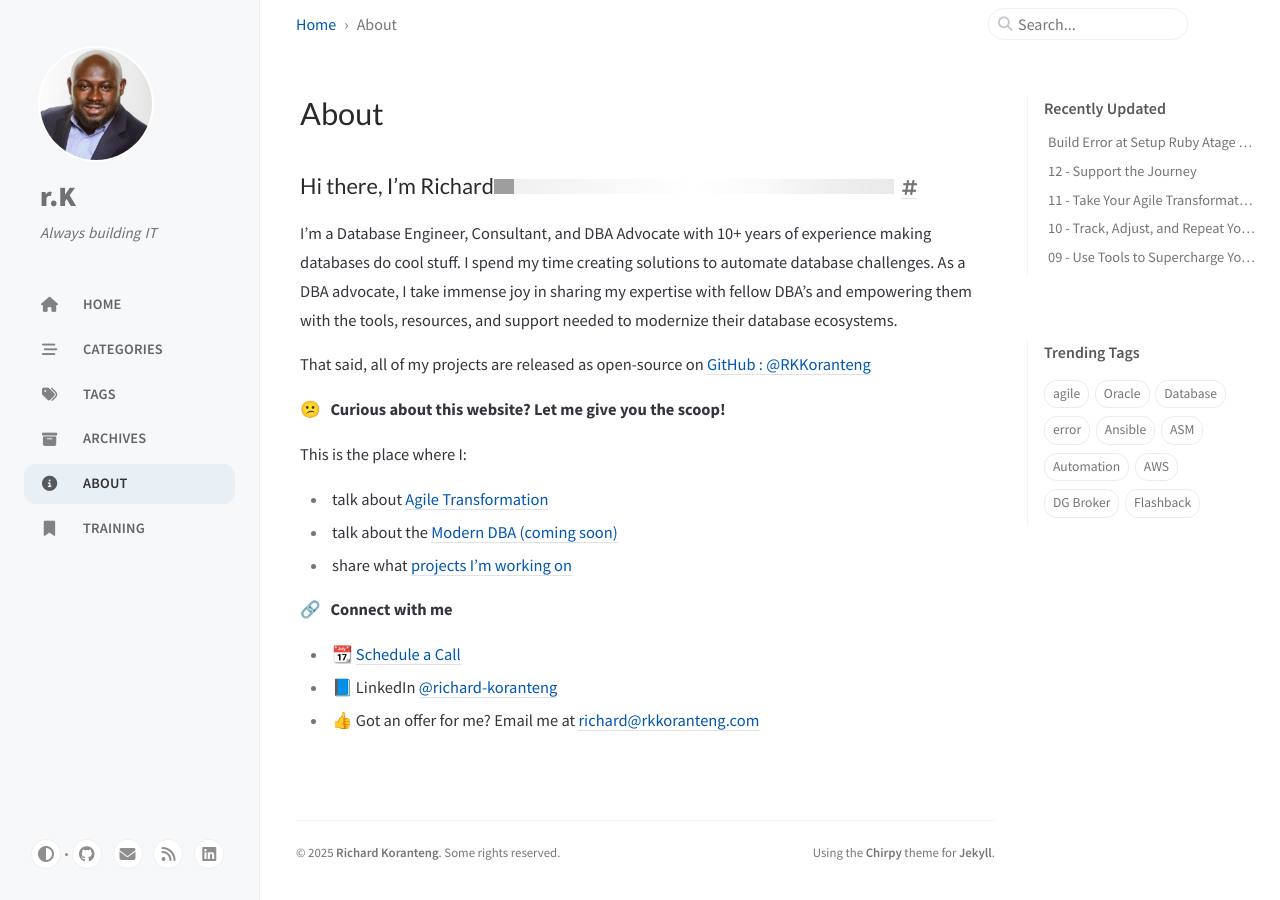
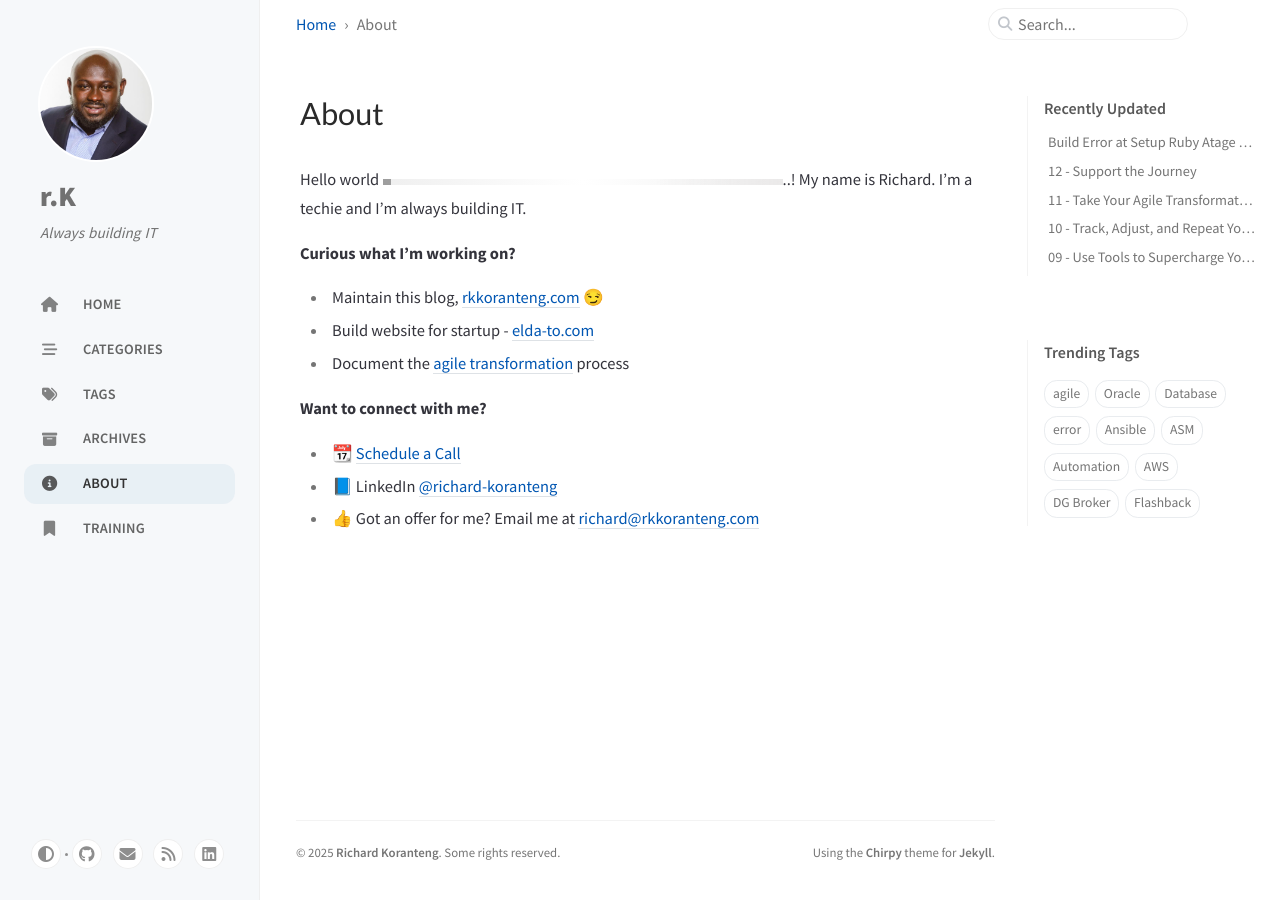
Before and after one commit to RKKoranteng/blog, a Jekyll site: the page built from _tabs/about.md, in a window 1280 px wide. Built offline with Jekyll 4.4.1, drawn with Linux system fonts in a browser that asks for light colours; cached includes are drawn as plain includes; grey boxes are pictures that could not be loaded.

Commit message:
simplify about page

```diff
--- a/_tabs/about.md
+++ b/_tabs/about.md
@@ -4,22 +4,14 @@ icon: fas fa-info-circle
 order: 4
 ---
 
-### Hi there, I'm Richard<a href="https://rkkoranteng.com/" target="blank"><img src="https://media.giphy.com/media/hvRJCLFzcasrR4ia7z/giphy.gif" width="5%"></a>
+Hello world <a href="https://rkkoranteng.com/" target="blank"><img src="https://media.giphy.com/media/hvRJCLFzcasrR4ia7z/giphy.gif" width="2%"></a>..! My name is Richard. I'm a techie and I'm always building IT.
 
-I'm a Database Engineer, Consultant, and DBA Advocate with 10+ years of experience making databases do cool stuff. I spend my time creating solutions to automate database challenges. As a DBA advocate, I take immense joy in sharing my expertise with fellow DBA's and empowering them with the tools, resources, and support needed to modernize their database ecosystems.
+**Curious what I'm working on?**
+* Maintain this blog, [rkkoranteng.com](https://rkkoranteng.com) 😏
+* Build website for startup - [elda-to.com](https://rkkoranteng.com/categories/agile-transformation/)
+* Document the [agile transformation](https://rkkoranteng.com/categories/agile-transformation/) process
 
-That said, all of my projects are released as open-source on [GitHub : @RKKoranteng](https://github.com/RKKoranteng)
-<br />
-
-😕 &nbsp; **Curious about this website? Let me give you the scoop!**
-
-This is the place where I:
-
-* talk about [Agile Transformation](https://rkkoranteng.com/categories/agile-transformation/)
-* talk about the [Modern DBA (coming soon)](#)
-* share what [projects I'm working on](https://github.com/users/RKKoranteng/projects/23)
-
-🔗 &nbsp; **Connect with me**
+**Want to connect with me?**
 * 📆 <a href="https://calendar.google.com/calendar/u/0/appointments/schedules/AcZssZ2BMW_ebBrDPEnl5n3oiZziXvGFj0LRBzxEQZTsjCmE_M-OWgymxc6LqCIRmCe96LgKfmeK87OT" target="blank">Schedule a Call</a>
 * 📘 LinkedIn <a href="https://www.linkedin.com/in/richard-koranteng" target="blank">@richard-koranteng</a>
 * 👍 Got an offer for me? Email me at [richard@rkkoranteng.com](mailto:richard@rkkoranteng.com)
```
Also changed, not shown: CHANGELOG.md.
